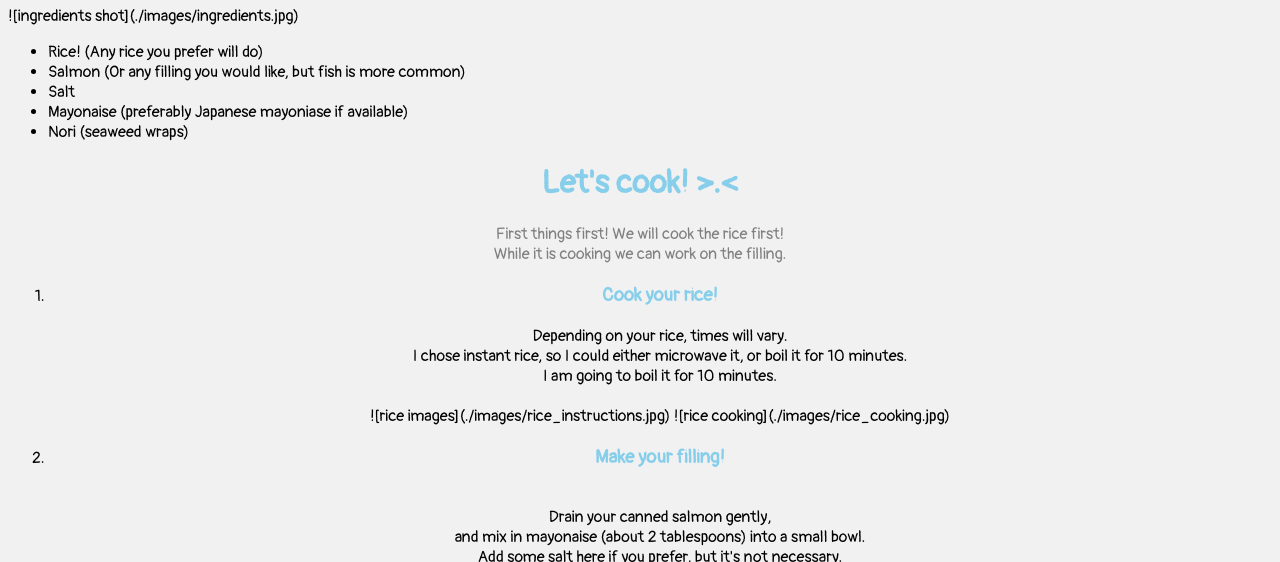
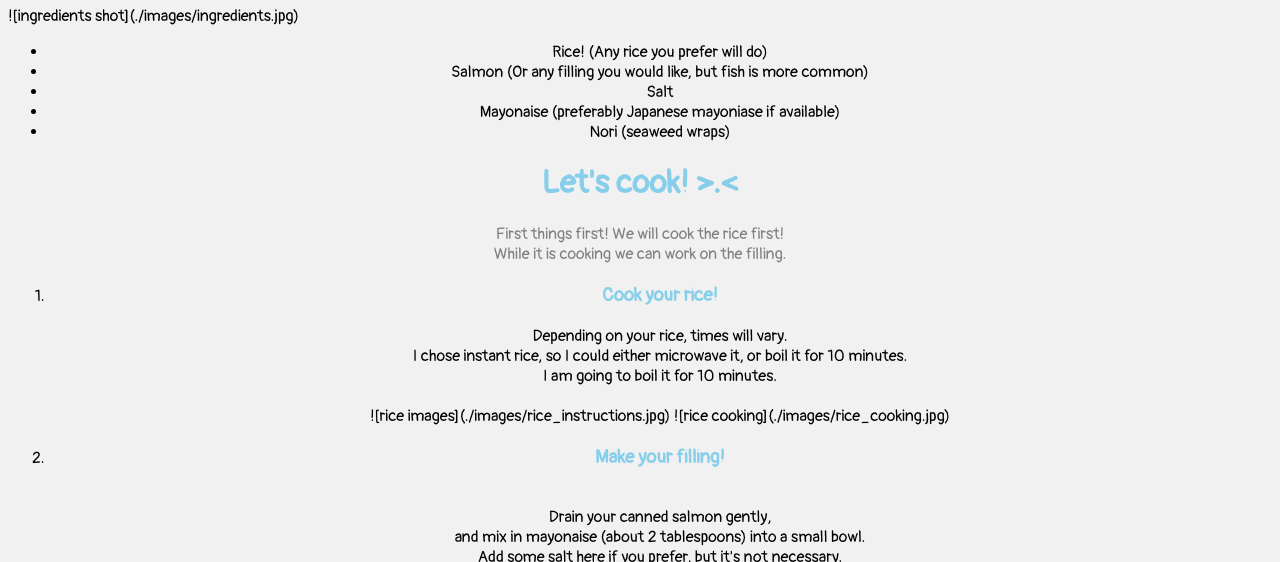
Before and after one commit to fbrown222/WebDevHW, a plain HTML site: page project_2/index.html in a window 1280 px wide. Shown: the part 538-1100 px from the top of the page. Drawn offline with Linux system fonts and the light colour scheme.

Commit message:
centered

```diff
--- a/project_2/index.html
+++ b/project_2/index.html
@@ -29,7 +29,7 @@
       food that might be comparable to an "Asian sandwich." It is so <i>simple</i> yet so <b>delicious</b>.
     Seriously, so <del>good</del> <ins>amazing</ins> x10<sup>20983492640</sup>. If you don't like fish<br/>
   <s>you're a noob</s> it's okay! There are plenty of onigiri options! </p>
-  To get into the mood, let's start with a poem.
+  <p align="center"> To get into the mood, let's start with a poem.</p>
 
   <blockquote align="center"> <h4>Onigiri (Acrostic)</h4>
 
@@ -48,7 +48,7 @@ I wanna eat you everyday<br/>
       <h1 align="center"> Ingredients! i(^.^)i </h1>
       <!--insert image here!!!-->
       ![ingredients shot](./images/ingredients.jpg)
-      <ul >
+      <ul align="center">
         <li> Rice! (Any rice you prefer will do)</li>
         <li> Salmon (Or any filling you would like, but fish is more common)</li>
         <li> Salt</li>
```
